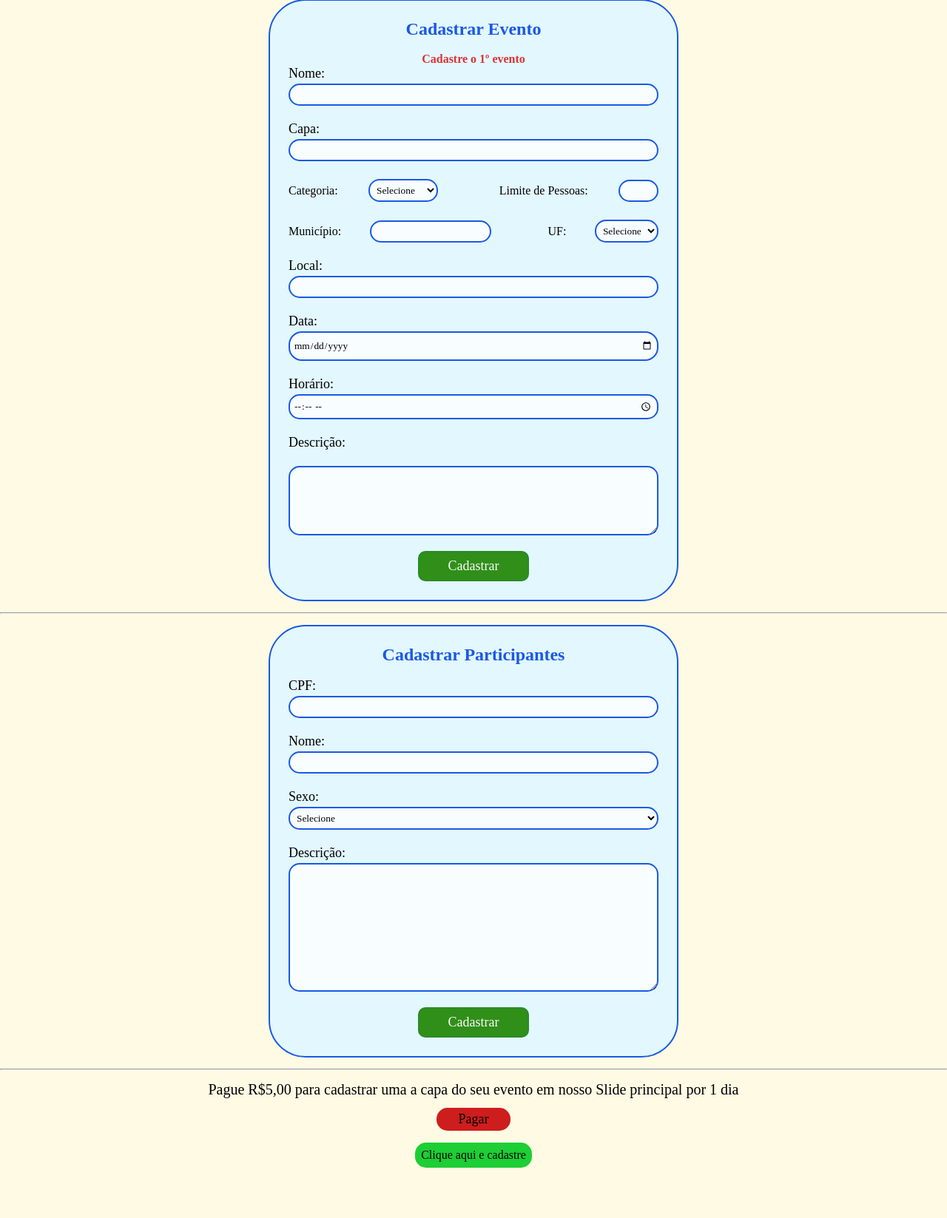
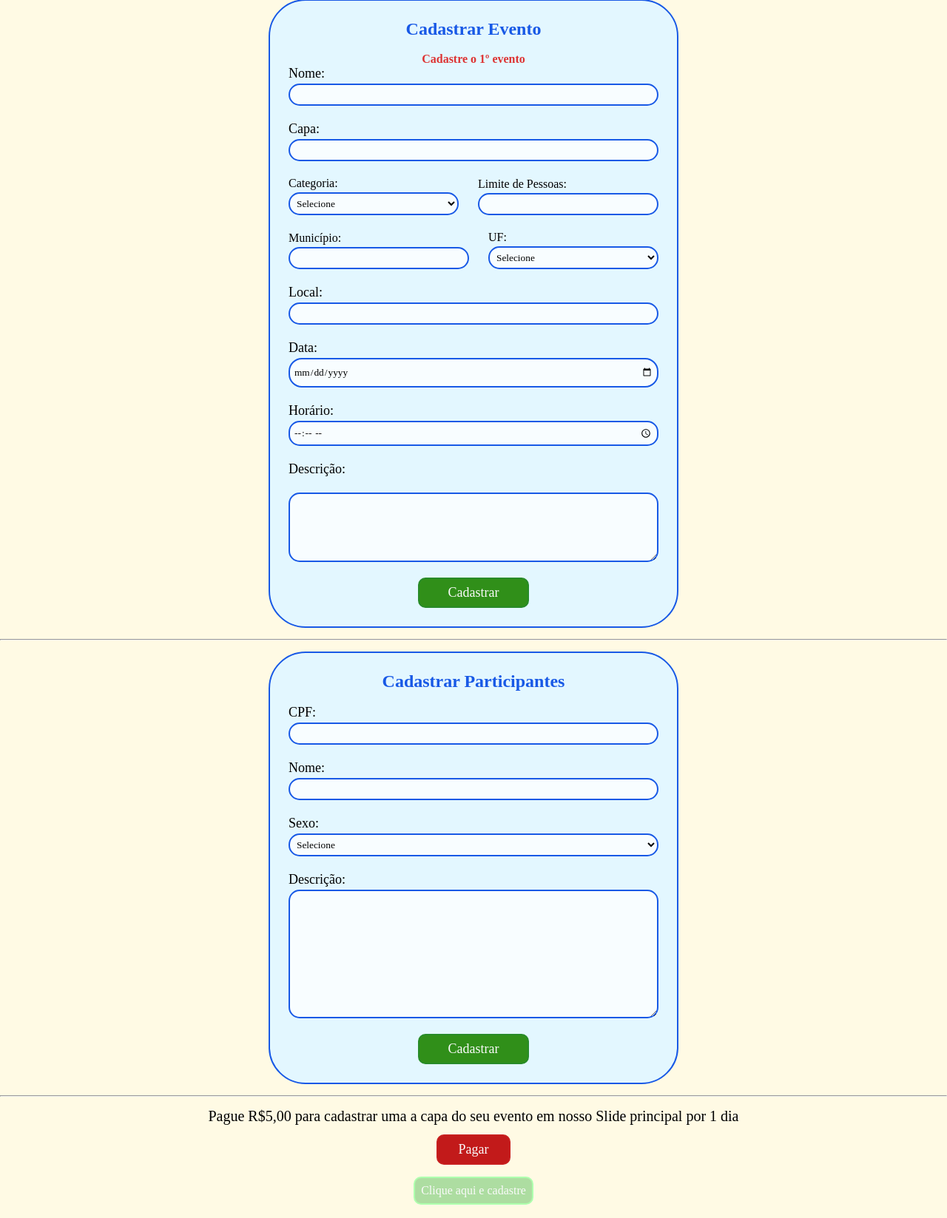
Before and after one commit to M4riotto/pj2-g06, a PHP site: page /backend/painel.php in a window 1280 px wide. Shown: the part 106-1753 px from the top of the page at 74% size. Before the commit the page ends 1685 px from the top, so only its background shows below. Run offline with PHP 8.4, Linux system fonts and the light colour scheme; a user stored in the database is signed in.

Commit message:
botoes css

```diff
--- a/pj2-g06/assets/custom.css
+++ b/pj2-g06/assets/custom.css
@@ -202,23 +202,32 @@ form.painel{
     font-size: 20px;
 }
 .caixaImagens > input{
+    color: rgb(250, 250, 250);
+    text-decoration: none;
+    border-radius: 10px;
+    padding: 8px;
+    background-color: rgb(194, 26, 26);
+    border:  2px solid rgb(199, 31, 31);
     font-size: 18px;
     width: 100px;
-    background-color: rgb(206, 29, 29);
-    border: 5px;
 }
 .caixaImagens > input:hover{
-    background-color: rgb(29, 206, 53);
+    text-decoration: none;
+    color: rgb(197, 196, 196);
 }
 .caixaImagens > a > input{
+    color: rgb(250, 250, 250);
+    text-decoration: none;
+    border-radius: 10px;
     padding: 8px;
-    border: 0;
-    background-color: rgb(29, 206, 53);
-    color: black;
+    background-color: rgb(173, 221, 161);
+    border:  2px solid rgb(174, 255, 174);
     font-size: 16px;
 }
+
 .caixaImagens > a > input:hover{
-    background-color: rgba(27, 146, 23, 0.705);
+    text-decoration: none;
+    color: rgb(197, 196, 196);
 }
 .cx1{
     display: flex;
@@ -236,10 +245,13 @@ input[type=date]{
     border-radius: 18px;
 }
 input[type=number]{
-    width: 40px;
+    width: 230px;
 }
 input[name=municipio]{
-    width: 150px;
+    width: 230px;
+}
+select[name=uf], select[name=categoria]{
+    width: 230px;
 }
 input[type=submit]{
     width: 30%;
@@ -249,8 +261,8 @@ input[type=submit]{
     text-decoration: none;
     border-radius: 10px;
     padding: 8px;
-    background-color: rgb(48, 143, 25);
-    border:  2px solid rgb(40, 139, 40);
+    background-color: #308f19;
+    border:  2px solid #288b28;
 }
 input[type=submit]:hover{
     text-decoration: none;
--- a/pj2-g06/assets/script.js
+++ b/pj2-g06/assets/script.js
@@ -517,7 +517,10 @@ async function loadEventosPainel() {
 
 function imagem_slide() {
     var pagar = document.querySelector('#pagar');
-    document.querySelector('#cadastrar-img').disabled = false;
+    document.querySelector('#cadastrar-img').disabled=false;
+    var cadastro = document.querySelector('#cadastrar-img');
 
     pagar.style.display="none";
+    cadastro.style.backgroundColor="#308f19";
+    cadastro.style.border="1px solid #288b28";
 }
--- a/pj2-g06/backend/painel.php
+++ b/pj2-g06/backend/painel.php
@@ -38,7 +38,8 @@
             <input id="POST-name" type="text" name="capa"><br>
 
             <div class="cx1">
-                <label for="POST-name">Categoria:</label>
+                <div>
+                    <label for="POST-name">Categoria:</label><br>
                     <select name="categoria" id="POST-name">
                         <option value="selecione" selected disabled>Selecione</option>
                         <option value="festas">Festas</option>
@@ -46,17 +47,22 @@
                         <option value="palestras">Palestras</option>
                         <option value="standUP">StandUP</option>
                         <option value="workshops">Workshops</option>
-                </select><br>
-
-                <label for="POST-name">Limite de Pessoas:</label>
+                    </select>
+                </div>
+                <div>
+                    <label for="POST-name">Limite de Pessoas:</label><br>
                     <input type="number" name="limiteP" id="POST-name">
+                </div>
             </div><br>
 
             <div class="cx1">
-                <label for="POST-name">Município:</label>
-                <input type="text" name="municipio" id="POST-name"><br>
+                <div>
+                    <label for="POST-name">Município:</label><br>
+                    <input type="text" name="municipio" id="POST-name">
+                </div>
 
-                <label for="POST-name">UF:</label>
+                <div>
+                    <label for="POST-name">UF:</label><br>
                     <select id="POST-name" name="uf">
                         <option value="selecione" selected disabled >Selecione</option>
                         <option value="AC">AC</option>
@@ -87,6 +93,7 @@
                         <option value="TO">TO</option>
                         <option value="DF">DF</option>
                     </select>
+                </div>
             </div><br>
 
             <label for="POST-name">Local:</label>
--- a/pj2-g06/index.html
+++ b/pj2-g06/index.html
@@ -197,7 +197,7 @@
       <!-- Section: Form -->
       <!-- Section: Text -->
       <section class="mb-4" id="sobre">
-        <h2 style="border: none; border-bottom: 1px solid orange;">Sobre Nós</h2>
+        <h2 style="border: none; border-bottom: 1px solid orange;">Sobre nós</h2>
         <p>
           Site desenvolvido para fins acadêmicos, com o intuito de aplicarmos tudo o que aprendemos nas aulas. O NossoSite tem como principal objetivo o cadastro de eventos em geral.
         </p>
```
Also changed, not shown: pj2-g06/assets/custom_painel.css (deleted, +0 -89 lines). Lines whose indentation alone changed are shown as unchanged.
